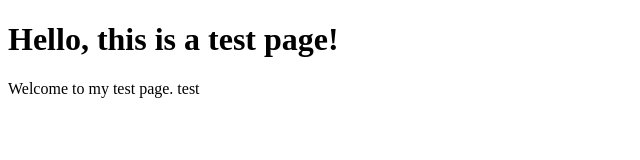
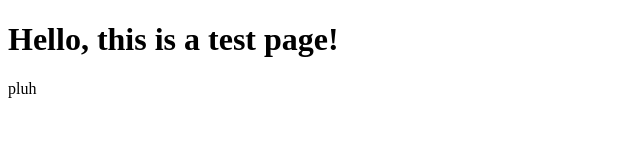
Before and after one commit to BoyagodaC/BoyagodaC.github.io, a plain HTML site: page index.html in a window 1280 px wide. Shown: the whole page, without its empty margins (0-640 px from the left). Drawn offline with Linux system fonts and the light colour scheme.

Commit message:
Update index.html

```diff
--- a/index.html
+++ b/index.html
@@ -7,6 +7,6 @@
 </head>
 <body>
     <h1>Hello, this is a test page!</h1>
-    <p>Welcome to my test page. test</p>
+    <p>pluh</p>
 </body>
 </html>
```
